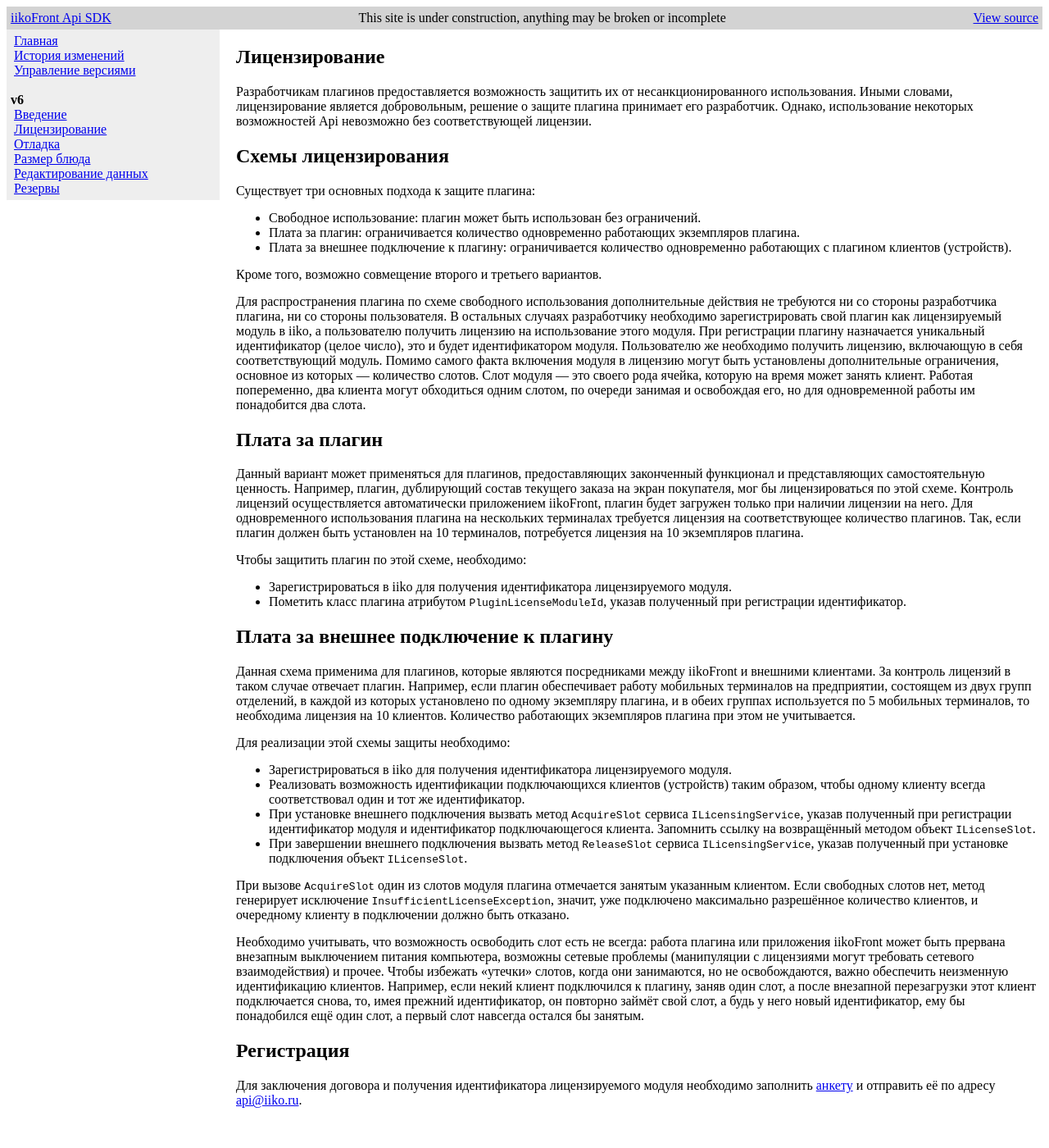
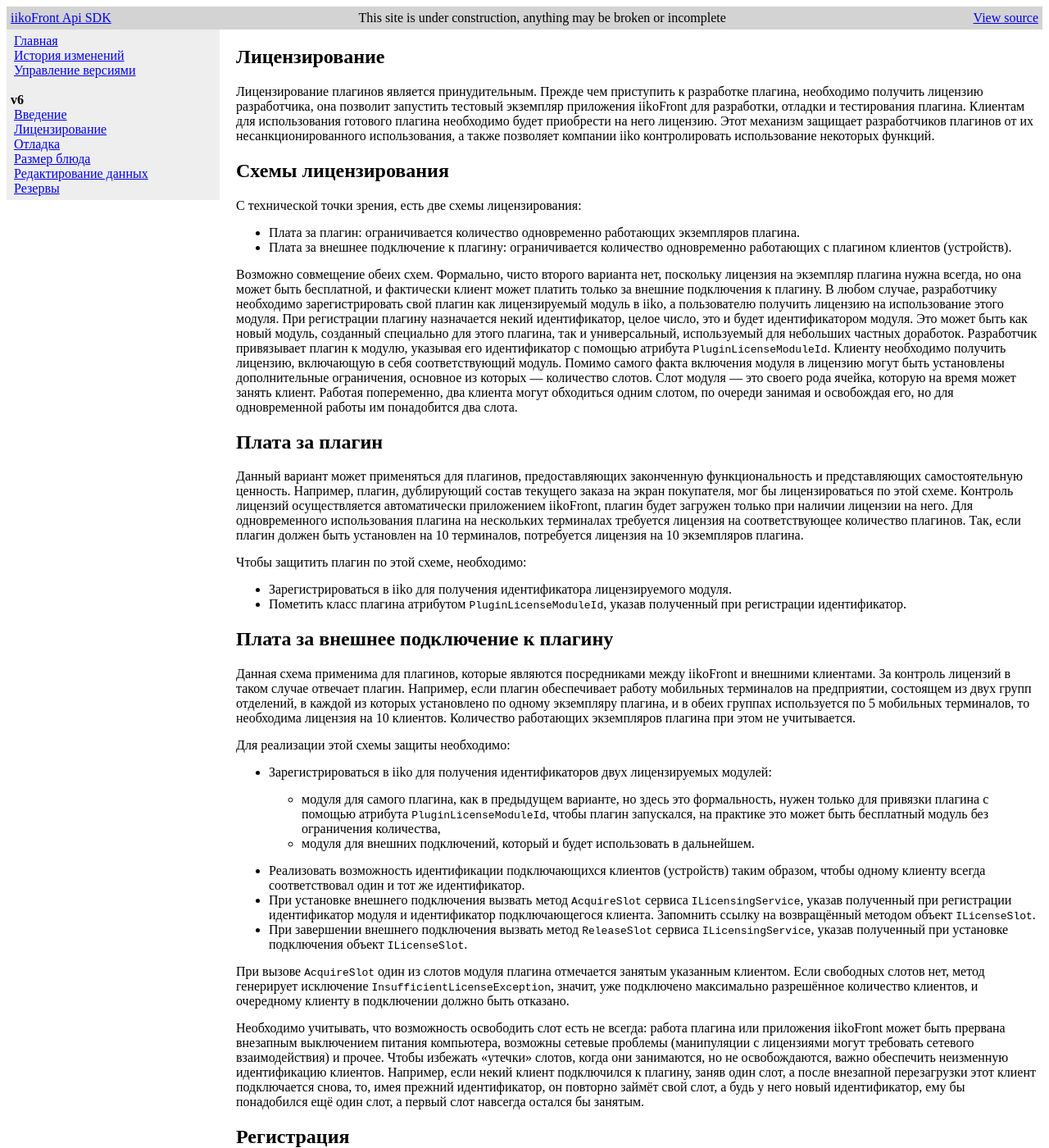
Before and after one commit to iiko/front.api.doc, a Jekyll site: the page built from v6/ru/Licensing.md, in a window 1280 px wide and 1400 px high. Shown: the whole window at 82% size. Built offline with Jekyll 4.4.1, drawn with Linux system fonts in a browser that asks for light colours; some of the changed text lies outside the part shown.

Commit message:
Update article about licensing

```diff
--- a/v6/ru/Licensing.md
+++ b/v6/ru/Licensing.md
@@ -4,23 +4,20 @@ layout: default
 ---
 # Лицензирование #
 
-Разработчикам плагинов предоставляется возможность защитить их от несанкционированного использования. Иными словами, лицензирование является добровольным, решение о защите плагина принимает его разработчик. Однако, использование некоторых возможностей Api невозможно без соответствующей лицензии.
+Лицензирование плагинов является принудительным. Прежде чем приступить к разработке плагина, необходимо получить лицензию разработчика, она позволит запустить тестовый экземпляр приложения iikoFront для разработки, отладки и тестирования плагина. Клиентам для использования готового плагина необходимо будет приобрести на него лицензию.
+Этот механизм защищает разработчиков плагинов от их несанкционированного использования, а также позволяет компании iiko контролировать использование некоторых функций.
 
 ## Схемы лицензирования ##
 
-Существует три основных подхода к защите плагина:
-
-- Свободное использование: плагин может быть использован без ограничений.
+С технической точки зрения, есть две схемы лицензирования:
 - Плата за плагин: ограничивается количество одновременно работающих экземпляров плагина.
 - Плата за внешнее подключение к плагину: ограничивается количество одновременно работающих с плагином клиентов (устройств).
 
-Кроме того, возможно совмещение второго и третьего вариантов.
-
-Для распространения плагина по схеме свободного использования дополнительные действия не требуются ни со стороны разработчика плагина, ни со стороны пользователя. В остальных случаях разработчику необходимо зарегистрировать свой плагин как лицензируемый модуль в iiko, а пользователю получить лицензию на использование этого модуля. При регистрации плагину назначается уникальный идентификатор (целое число), это и будет идентификатором модуля. Пользователю же необходимо получить лицензию, включающую в себя соответствующий модуль. Помимо самого факта включения модуля в лицензию могут быть установлены дополнительные ограничения, основное из которых — количество слотов. Слот модуля — это своего рода ячейка, которую на время может занять клиент. Работая попеременно, два клиента могут обходиться одним слотом, по очереди занимая и освобождая его, но для одновременной работы им понадобится два слота.
+Возможно совмещение обеих схем. Формально, чисто второго варианта нет, поскольку лицензия на экземпляр плагина нужна всегда, но она может быть бесплатной, и фактически клиент может платить только за внешние подключения к плагину. В любом случае, разработчику необходимо зарегистрировать свой плагин как лицензируемый модуль в iiko, а пользователю получить лицензию на использование этого модуля. При регистрации плагину назначается некий идентификатор, целое число, это и будет идентификатором модуля. Это может быть как новый модуль, созданный специально для этого плагина, так и универсальный, используемый для небольших частных доработок. Разработчик привязывает плагин к модулю, указывая его идентификатор с помощью атрибута `PluginLicenseModuleId`. Клиенту необходимо получить лицензию, включающую в себя соответствующий модуль. Помимо самого факта включения модуля в лицензию могут быть установлены дополнительные ограничения, основное из которых — количество слотов. Слот модуля — это своего рода ячейка, которую на время может занять клиент. Работая попеременно, два клиента могут обходиться одним слотом, по очереди занимая и освобождая его, но для одновременной работы им понадобится два слота.
 
 ## Плата за плагин ##
 
-Данный вариант может применяться для плагинов, предоставляющих законченный функционал и представляющих самостоятельную ценность. Например, плагин, дублирующий состав текущего заказа на экран покупателя, мог бы лицензироваться по этой схеме. Контроль лицензий осуществляется автоматически приложением iikoFront, плагин будет загружен только при наличии лицензии на него. Для одновременного использования плагина на нескольких терминалах требуется лицензия на соответствующее количество плагинов. Так, если плагин должен быть установлен на 10 терминалов, потребуется лицензия на 10 экземпляров плагина.
+Данный вариант может применяться для плагинов, предоставляющих законченную функциональность и представляющих самостоятельную ценность. Например, плагин, дублирующий состав текущего заказа на экран покупателя, мог бы лицензироваться по этой схеме. Контроль лицензий осуществляется автоматически приложением iikoFront, плагин будет загружен только при наличии лицензии на него. Для одновременного использования плагина на нескольких терминалах требуется лицензия на соответствующее количество плагинов. Так, если плагин должен быть установлен на 10 терминалов, потребуется лицензия на 10 экземпляров плагина.
 
 Чтобы защитить плагин по этой схеме, необходимо:
 
@@ -32,7 +29,9 @@ layout: default
 
 Для реализации этой схемы защиты необходимо:
 
-- Зарегистрироваться в iiko для получения идентификатора лицензируемого модуля.
+- Зарегистрироваться в iiko для получения идентификаторов двух лицензируемых модулей:
+    - модуля для самого плагина, как в предыдущем варианте, но здесь это формальность, нужен только для привязки плагина с помощью атрибута `PluginLicenseModuleId`, чтобы плагин запускался, на практике это может быть бесплатный модуль без ограничения количества,
+    - модуля для внешних подключений, который и будет использовать в дальнейшем.
 - Реализовать возможность идентификации подключающихся клиентов (устройств) таким образом, чтобы одному клиенту всегда соответствовал один и тот же идентификатор.
 - При установке внешнего подключения вызвать метод `AcquireSlot` сервиса `ILicensingService`, указав полученный при регистрации идентификатор модуля и идентификатор подключающегося клиента. Запомнить ссылку на возвращённый методом объект `ILicenseSlot`.
 - При завершении внешнего подключения вызвать метод `ReleaseSlot` сервиса `ILicensingService`, указав полученный при установке подключения объект `ILicenseSlot`.
@@ -42,4 +41,7 @@ layout: default
 Необходимо учитывать, что возможность освободить слот есть не всегда: работа плагина или приложения iikoFront может быть прервана внезапным выключением питания компьютера, возможны сетевые проблемы (манипуляции с лицензиями могут требовать сетевого взаимодействия) и прочее. Чтобы избежать «утечки» слотов, когда они занимаются, но не освобождаются, важно обеспечить неизменную идентификацию клиентов. Например, если некий клиент подключился к плагину, заняв один слот, а после внезапной перезагрузки этот клиент подключается снова, то, имея прежний идентификатор, он повторно займёт свой слот, а будь у него новый идентификатор, ему бы понадобился ещё один слот, а первый слот навсегда остался бы занятым.
 
 ## Регистрация ##
-Для заключения договора и получения идентификатора лицензируемого модуля необходимо заполнить [анкету](http://api.iiko.ru/html_doc/WDoc/ConnectProgram.docx) и отправить её по адресу [api@iiko.ru](mailto:api@iiko.ru).
+Для регистрации, получения лицензии разработчика, получения идентификатора лицензируемого модуля и заключения договора необходимо отправить заявку по адресу [api@iiko.ru](mailto:api@iiko.ru).
+
+## Ссылки ##
+- [Общая справка по лицензированию Api всех продуктов iiko](https://ru.iiko.help/articles/#!api-documentations/apistart)
```
